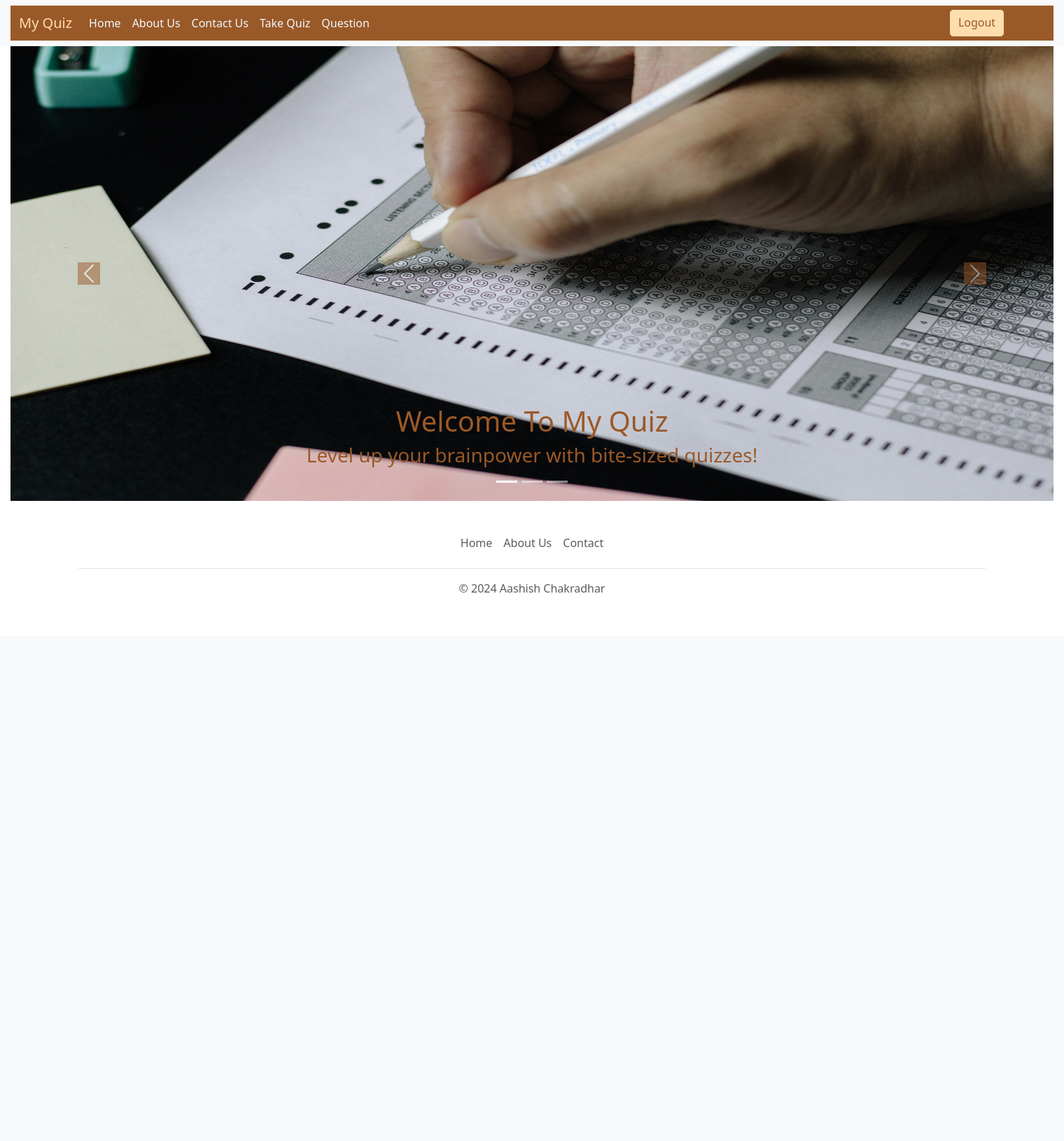
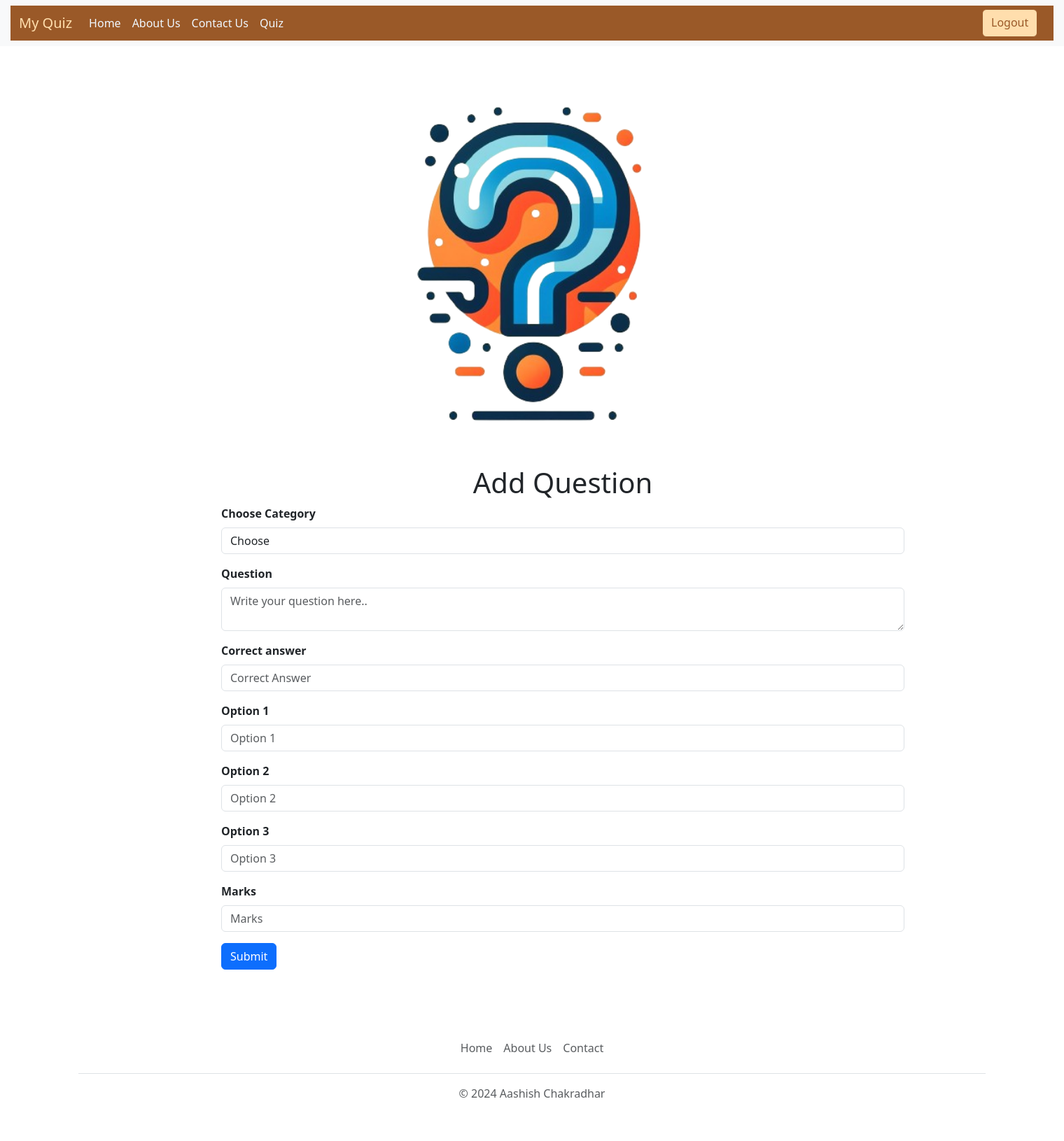
Before and after one commit to aashishChakradhar/quizApp, a Django app: page / in a window 1520 px wide. Shown: the whole page at 70% size. Before the commit the page ends 847 px from the top, so only its background shows below. Run offline with Django 5.2, Linux system fonts and the light colour scheme; a user stored in the database is signed in; data comes from the database, SQL or seed files in the repository; both versions use the stored data as it was after the commit; some libraries are stand-ins or nearby versions.

Commit message:
changed titles and paths

```diff
--- a/quiz/urls.py
+++ b/quiz/urls.py
@@ -12,7 +12,7 @@ urlpatterns = [
     path('add_question', views.add_question, name='add_question'),
 
     # learning about the quiz app
-    path('home',views.home,name='home'),
+    path('get-category',views.get_category,name='get_category'),
     path('api/get-quiz/',views.get_quiz,name='get_quiz'),
     path('quiz/',views.quiz,name='quiz'),
 ]
--- a/quiz/views.py
+++ b/quiz/views.py
@@ -12,7 +12,10 @@ import random
 def index(request):
     if request.user.is_anonymous:
         return redirect("/login")
-    return render (request,"index.html")
+    if request.user.is_superuser:
+        return render (request,"add_question.html")
+    else:
+        return render (request,"index.html")
 
 def register(request):
     if request.method == "POST":
@@ -36,11 +39,11 @@ def loginUser(request):
         password = request.POST.get('password')
         # check if user is valid
         user = authenticate(username=username, password=password)
-        if user is not None:
+        if user is not None:# if the user is logged in
             # A backend authenticated the credentials
             login(request,user)
             return redirect("/")
-        else:
+        else:# if the user is not logged in
             # No backend authenticated the credentials
             return render (request,"login.html")
     return render (request,'login.html')
@@ -65,50 +68,43 @@ def contact(request):
     return render (request,'contact.html')
 
 def add_question(request):
-    context = {'categories':Category.objects.all()}
-    if request.method == 'POST':
+    if request.user.is_superuser:
+        context = {'categories':Category.objects.all()}
+        if request.method == 'POST':
+            category_name = request.POST.get('category')
+            question = request.POST.get('question')
+            answer_data=[
+                (request.POST.get('answer1'), True),
+                (request.POST.get('answer2'), False),
+                (request.POST.get('answer3'), False),
+                (request.POST.get('answer4'), False),
+            ]
+            marks = request.POST.get('marks')
 
+            category,created=Category.objects.get_or_create(category_name=category_name)
+            question = Question(category=category, question=question, marks=marks)
+            question.save()
+            category.save()
 
-        category_name = request.POST.get('category')
-        question = request.POST.get('question')
-        answer1=request.POST.get('answer1')
-        answer2=request.POST.get('answer2')
-        answer3=request.POST.get('answer3')
-        answer4=request.POST.get('answer4')
-        marks = request.POST.get('marks')
+            for answer_individual, is_correct in answer_data:
+                answer=Answer(question=question,answer=answer_individual,is_correct=is_correct)
+                answer.save()
 
-
-        # basemodel=BaseModel()
-        category,created=Category.objects.get_or_create(category_name=category_name)
-        question = Question(category=category, question=question, marks=marks)
-
-        answer1=Answer(question=question,answer=answer1,is_correct=True)
-        answer2=Answer(question=question,answer=answer2,is_correct=False)
-        answer3=Answer(question=question,answer=answer3,is_correct=False)
-        answer4=Answer(question=question,answer=answer4,is_correct=False)
-
-        # basemodel.save()
-        question.save()
-        category.save()
-        answer1.save()
-        answer2.save()
-        answer3.save()
-        answer4.save()
-
-        messages.success(request, "Your Question Has Been Successfully Added!")
-    return render (request,'question.html',context)
+            messages.success(request, "Your Question Has Been Successfully Added!")
+        return render (request,'question.html',context)
+    else: return render (request,'index.html')
 
 
 #learnig about the app
-def home(request):
+def get_category(request):
     context = {'categories':Category.objects.all()}
     if request.GET.get('category'):
         return redirect(f"/quiz/?category={request.GET.get('category')}")
-    else:return render(request,'home.html',context)
+    else:return render(request,'quiz_category.html',context)
 
 def quiz(request):
     context = {'category':request.GET.get('category')}
-    return render(request, 'quiz.html', context)
+    return render(request, 'take_quiz.html', context)
 
 #for createing an api
 def get_quiz(request):
--- a/templates/about.html
+++ b/templates/about.html
@@ -1,2 +1,3 @@
 {% extends "base.html" %}
+{% block title %}About Us{% endblock title %}
 {% block body %}this is about page{% endblock body %}
--- a/templates/question.html
+++ b/templates/add_question.html
@@ -1,6 +1,10 @@
 {% extends "base.html" %}
 {% block title %}Question{% endblock title %}
 {% block body %}
+    <style>
+        .form-label{font-weight:bold;}
+    </style>
+
     <div class="container-fluid " style="padding-inline: 15px">
         <img src="/static/image/question_bg.png" style="height:600px; margin-left:30%" />
     </div>
@@ -11,7 +15,8 @@
         <form method="POST" action="/add_question">
             {% csrf_token %}
 
-
+            <div class="mb-3">
+                <label for="category" class="form-label">Choose Category</label>
                 <select name="category" class="form-control">
                     <option value="choose">Choose</option>
                     {% for category in categories %}
@@ -20,10 +25,12 @@
                     </option>
                     {% endfor %}
                 </select>
-            <div class="mb-3">
+            </div>
+
+            {% comment %} <div class="mb-3">
                 <label for="category" class="form-label">New Category</label>
                 <input type="text" class="form-control" id="category" name="category" placeholder="Category">
-            </div>
+            </div> {% endcomment %}
 
             <div class="mb-3">
                 <label for="question" class="form-label">Question</label>
--- a/templates/base.html
+++ b/templates/base.html
@@ -37,12 +37,12 @@
                 <a class="nav-link" href="contact" style="color: aliceblue;">Contact Us</a>
               </li>
               <li class="nav-item" style="width: max-content">
-                <a class="nav-link" href="home" style="color: aliceblue;">Take Quiz</a>
+                <a class="nav-link" href="get-category" style="color: aliceblue;">Quiz</a>
               </li>
-              <li class="nav-item" style="width: max-content">
+              {% comment %} <li class="nav-item" style="width: max-content">
                 <a class="nav-link" href="add_question" style="color: aliceblue;">Question</a>
-              </li>
-              <a class="btn btn-primary" href="/logout" style="margin-left:820px; background-color: #FFDEAD; border-color: #9A5928; color: #9A5928;" role="button">Logout</a>
+              </li> {% endcomment %}
+              <a class="btn btn-primary" href="/logout" style="margin-left:990px; background-color: #FFDEAD; border-color: #9A5928; color: #9A5928;" role="button">Logout</a>
             </ul>
           </div>
         </div>
--- a/templates/index.html
+++ b/templates/index.html
@@ -42,5 +42,8 @@
         <span class="visually-hidden">Next</span>
       </button>
     </div>
+
+
   </div>
+
 {% endblock body %}
--- a/templates/home.html
+++ b/templates/quiz_category.html
@@ -1,4 +1,5 @@
-{% extends "base.html" %} {% block title %}home{% endblock title %}
+{% extends "base.html" %}
+{% block title %}quiz_category{% endblock title %}
 {% block body %}
 
 <div class="container mt-5 p-5">
--- a/templates/register.html
+++ b/templates/register.html
@@ -79,7 +79,7 @@
       <form action="/signup" method="POST">
         {% csrf_token %}
         <img src="/static/image/login.png" alt="login"  />
-        <h1 class="h3 mb-3 fw-normal">Register</h1>
+        <h1 class="h3 mb-3 fw-normal">Become a Student</h1>
 
         <div class="form-floating">
           <input type="text" class="form-control" name="firstName" id="firstName" placeholder="First Name" />
--- a/templates/services.html
+++ b/templates/services.html
@@ -1,2 +1,3 @@
 {% extends "base.html" %}
+{% block title %}Services{% endblock title %}
 {% block body %}this is service page{% endblock body %}
--- a/templates/quiz.html
+++ b/templates/take_quiz.html
@@ -1,4 +1,5 @@
 {% extends "base.html" %}
+{% block title %}take_quiz{% endblock title %}
 {% block body %}
     <div id="app">
         <form action="POST">
```
Also changed, not shown: db.sqlite3. Lines whose indentation alone changed are shown as unchanged.
